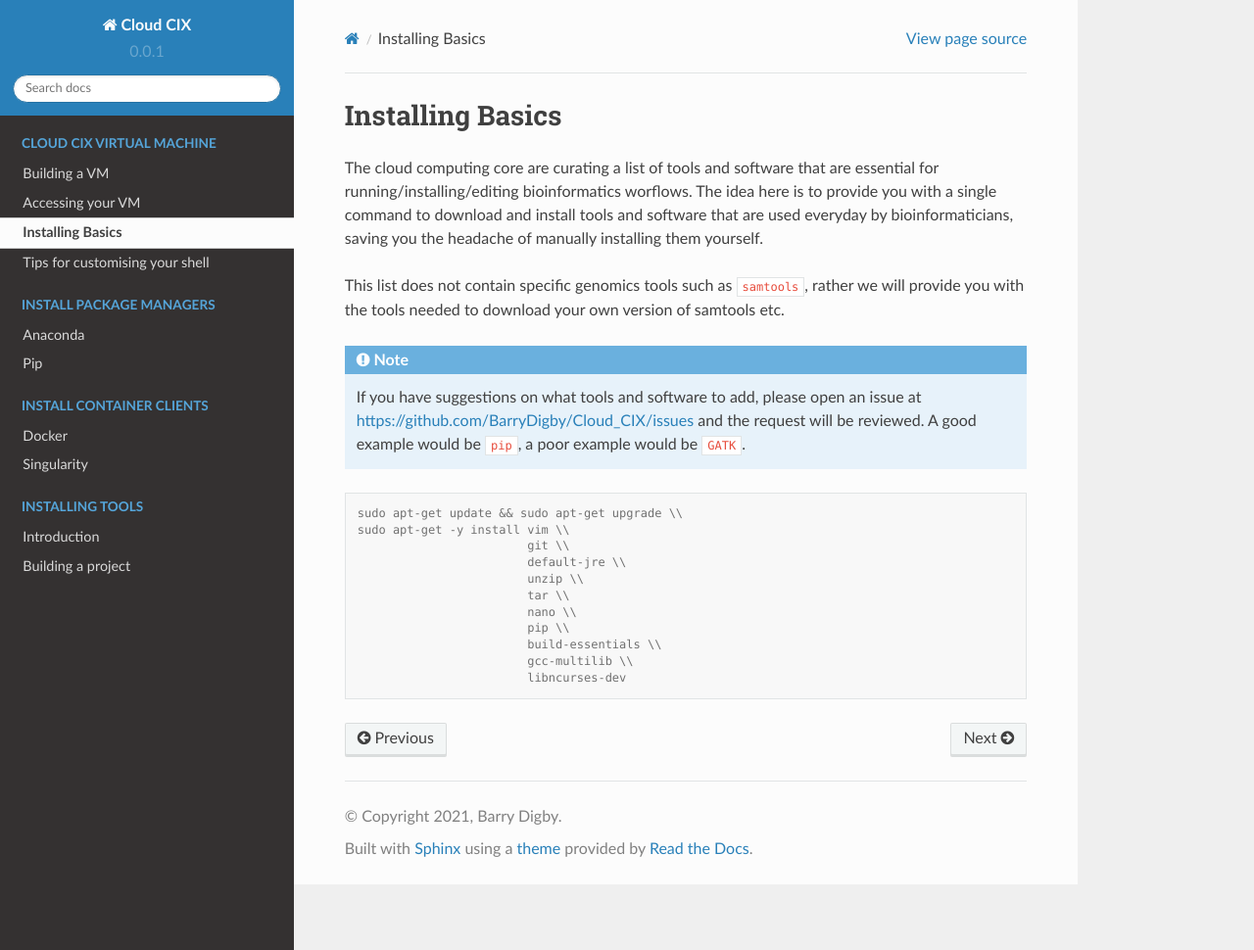
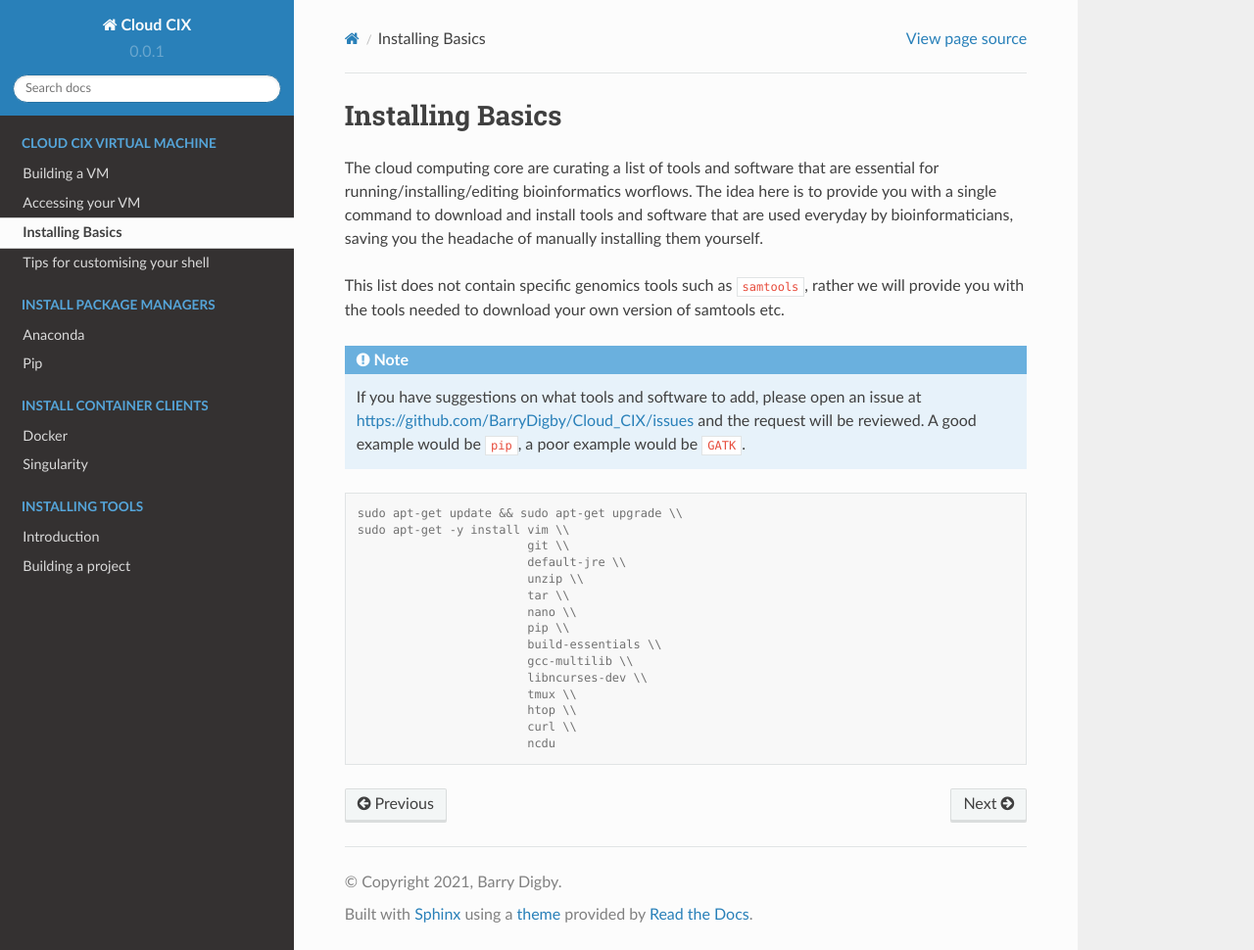
Before and after one commit to BarryDigby/Cloud_CIX, a Sphinx documentation site: the page built from docs/source/man_pages/install_basics_vm.rst, in a window 1280 px wide and 970 px high. Shown: the whole window at 98% size. Built offline with Sphinx 7.4.7 and the Read the Docs theme 2.0.0, drawn with Linux system fonts in a browser that asks for light colours.

Commit message:
close #1

```diff
--- a/docs/source/man_pages/install_basics_vm.rst
+++ b/docs/source/man_pages/install_basics_vm.rst
@@ -21,4 +21,8 @@ This list does not contain specific genomics tools such as ``samtools``, rather
                             pip \\
                             build-essentials \\
                             gcc-multilib \\
-                            libncurses-dev
+                            libncurses-dev \\
+                            tmux \\
+                            htop \\
+                            curl \\
+                            ncdu
```
